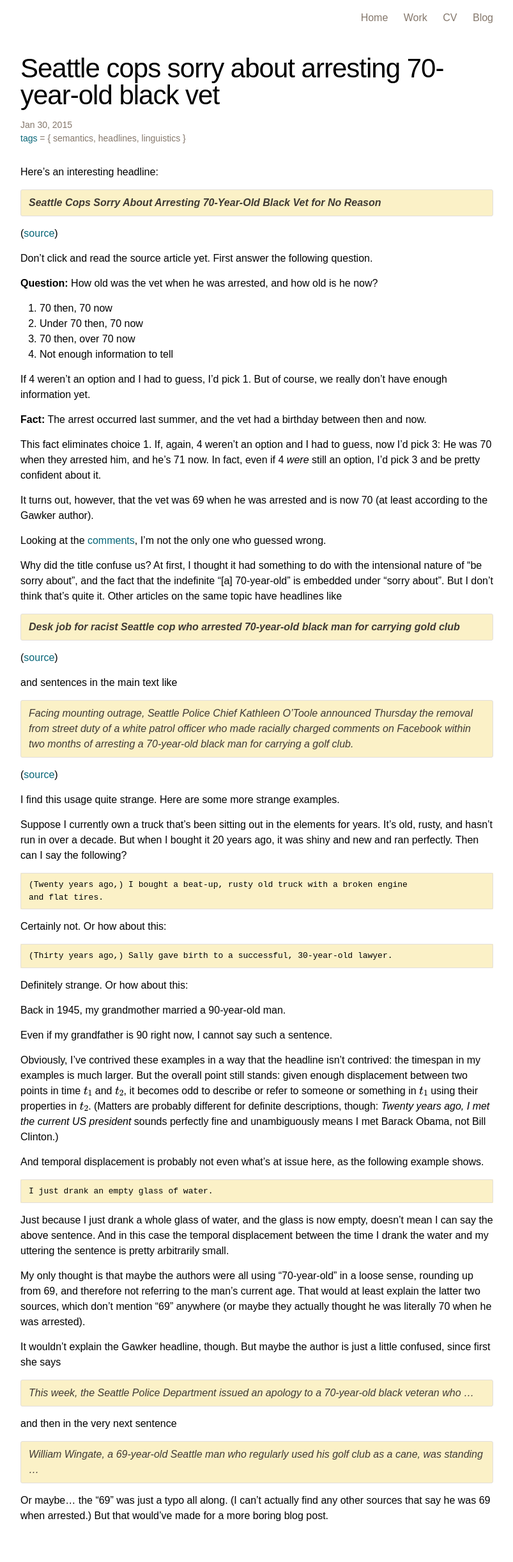
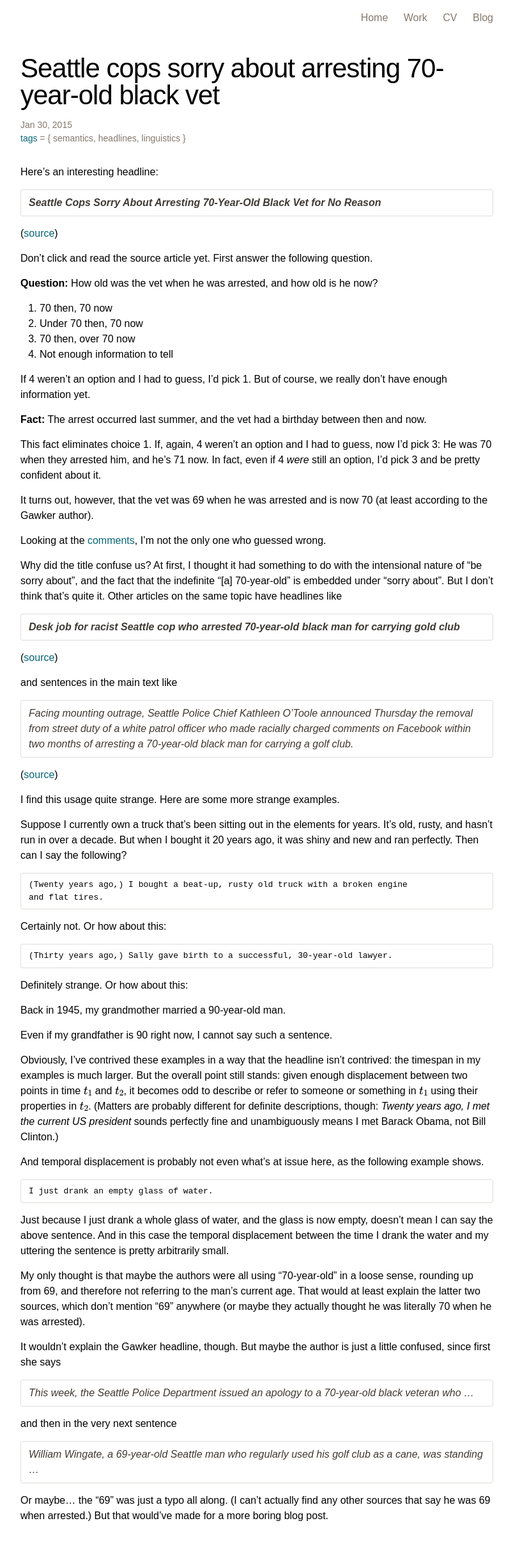
Before and after one commit to brianbuccola/brianbuccola.github.io, a Jekyll site: the page built from _posts/2015-01-30-seattle-cops-sorry-about-arresting-70-year-old-black-vet.md, in a window 1280 px wide. Shown: the whole page at 64% size, without its empty margins (238-1041 px from the left). Built offline with Jekyll 4.4.1, drawn with Linux system fonts in a browser that asks for light colours; some web fonts are replaced; formulas are drawn with MathJax 3; comment, search, counter and statistics services are not loaded.

Commit message:
Make background color of blocks pure white

```diff
--- a/css/main.scss
+++ b/css/main.scss
@@ -17,7 +17,7 @@ $spacing-unit:     30px;
 
 $text-color:              #000000;
 $background-color:        #ffffff;
-$background-color-blocks: #fbf1c7;
+$background-color-blocks: #ffffff;
 
 $link-color:       #076678;
 $link-color-hover: #9d0006;
```
